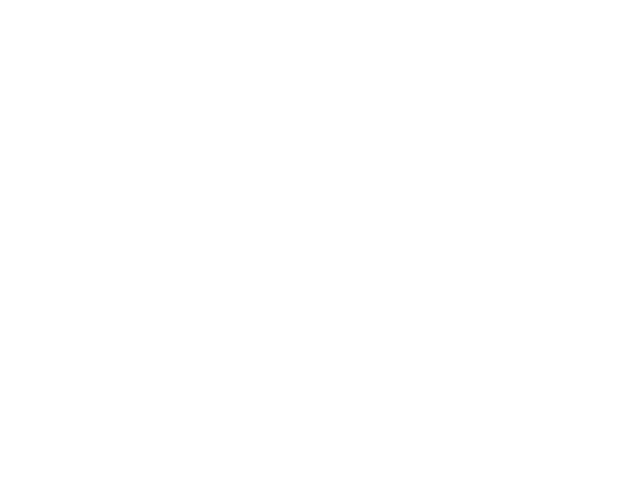
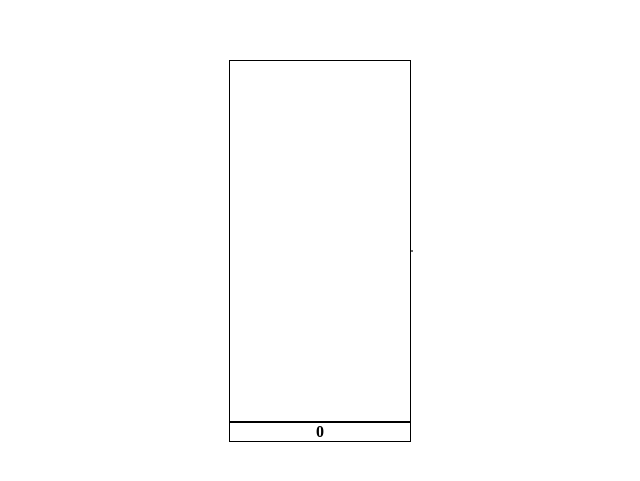
Before and after one commit to munrhalls/shade, a React (Create React App) app: page / in a window 1280 px wide. Shown: the part 157-638 px from the top of the page, without its empty margins (319-959 px from the left). Built offline with nearby package versions, Linux system fonts and the light colour scheme.

Commit message:
cool effect

```diff
--- a/src/App.css
+++ b/src/App.css
@@ -1,13 +1,36 @@
-body {
-  margin: 0;
-  font-family: -apple-system, BlinkMacSystemFont, 'Segoe UI', 'Roboto', 'Oxygen',
-    'Ubuntu', 'Cantarell', 'Fira Sans', 'Droid Sans', 'Helvetica Neue',
-    sans-serif;
-  -webkit-font-smoothing: antialiased;
-  -moz-osx-font-smoothing: grayscale;
+.App {
+  min-height: 100vh;
+  display: flex;
+  justify-content: center;
+  align-items: center;
 }
 
-code {
-  font-family: source-code-pro, Menlo, Monaco, Consolas, 'Courier New',
-    monospace;
+.div {
+  width: 180px;
+  height: 360px;
+  border: 1px solid black;
 }
+
+.Diver {
+  display: flex;
+}
+
+.Coords {
+  border: 1px solid black;
+  text-align: center;
+  font-weight: bold;
+}
+
+.Ball {
+  border: 1px solid black;
+  border-radius: 100%;
+  position: relative;
+}
+
+.line {
+  border-top: 1px solid black;
+  width: 100%;
+  height: 3px;
+  position: absolute;
+  top: 50%;
+}
--- a/src/App.js
+++ b/src/App.js
@@ -1,7 +1,27 @@
+import { Diver } from "./diver";
+import React, { useState } from "react";
+
 import "./App.css";
 
 function App() {
-  return <div className="App"></div>;
+  const [coords, setCoords] = useState(0);
+  const checkCoords = (e) => {
+    setCoords(() => e.screenY);
+  };
+  return (
+    <div className="App">
+      <Diver coords={coords} checkCoords={(e) => checkCoords(e)} />
+      <div
+        className="Ball"
+        style={{ height: `${coords}px`, width: `${coords}px` }}
+      >
+        <div
+          className="line"
+          style={{ transform: `rotate(${coords}deg)` }}
+        ></div>
+      </div>
+    </div>
+  );
 }
 
 export default App;
--- /dev/null
+++ b/src/diver.js
@@ -0,0 +1,10 @@
+export const Diver = ({ checkCoords, coords }) => {
+  return (
+    <div className="Diver">
+      <div>
+        <div className="div" onMouseMove={(e) => checkCoords(e)}></div>
+        <div className="Coords">{coords}</div>
+      </div>
+    </div>
+  );
+};
```
